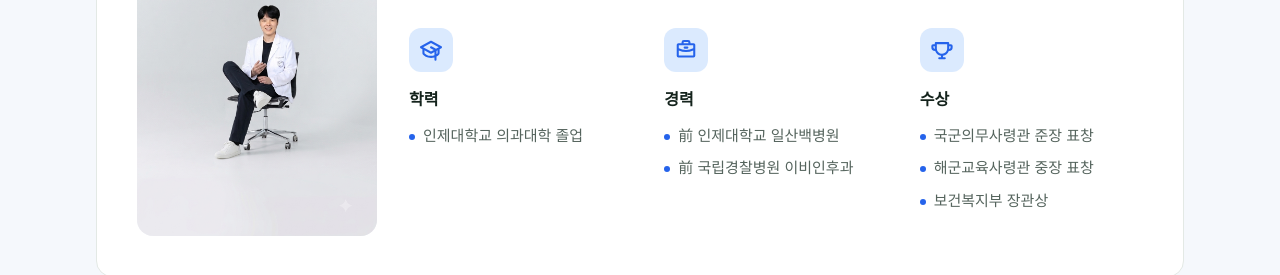
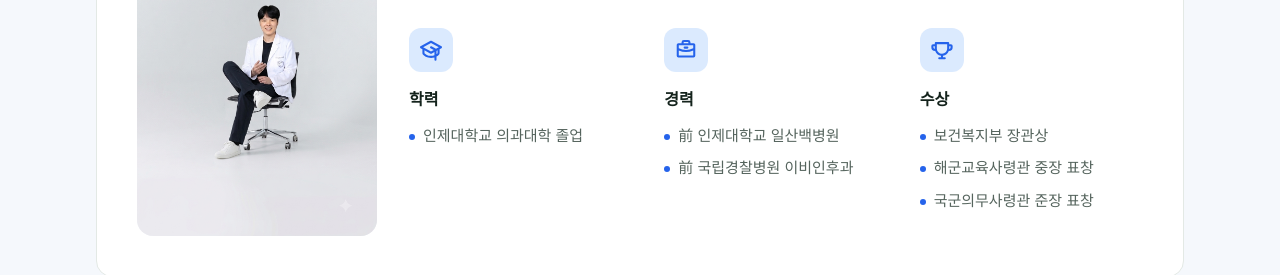
Before and after one commit to jhw0706-lang/chorokent, a Next.js app: page / in a window 1280 px wide. Shown: the part 5020-5295 px from the top of the page. Built offline with nearby package versions, Linux system fonts and the light colour scheme; a web font is replaced by a local one.

Commit message:
원장 약력 수상 내역 순서 교정
Co-Authored-By: Claude Sonnet 5 <noreply@anthropic.com>

```diff
--- a/src/components/About.tsx
+++ b/src/components/About.tsx
@@ -57,9 +57,9 @@ const CREDENTIALS: CredentialGroup[] = [
     icon: TrophyIcon,
     heading: "수상",
     items: [
+      "보건복지부 장관상",
+      "해군교육사령관 중장 표창",
       "국군의무사령관 준장 표창",
-      "해군교육사령관 중장 표창",
-      "보건복지부 장관상",
     ],
   },
 ];
```
